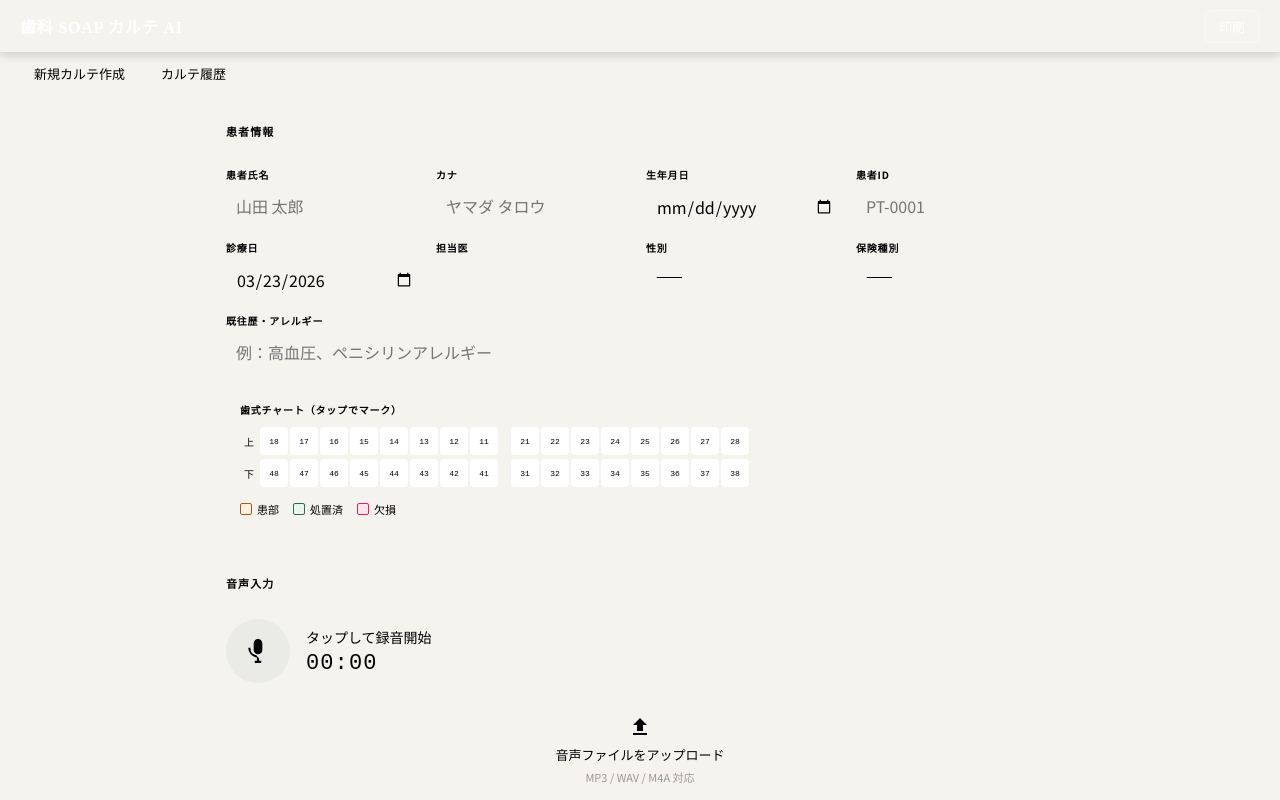
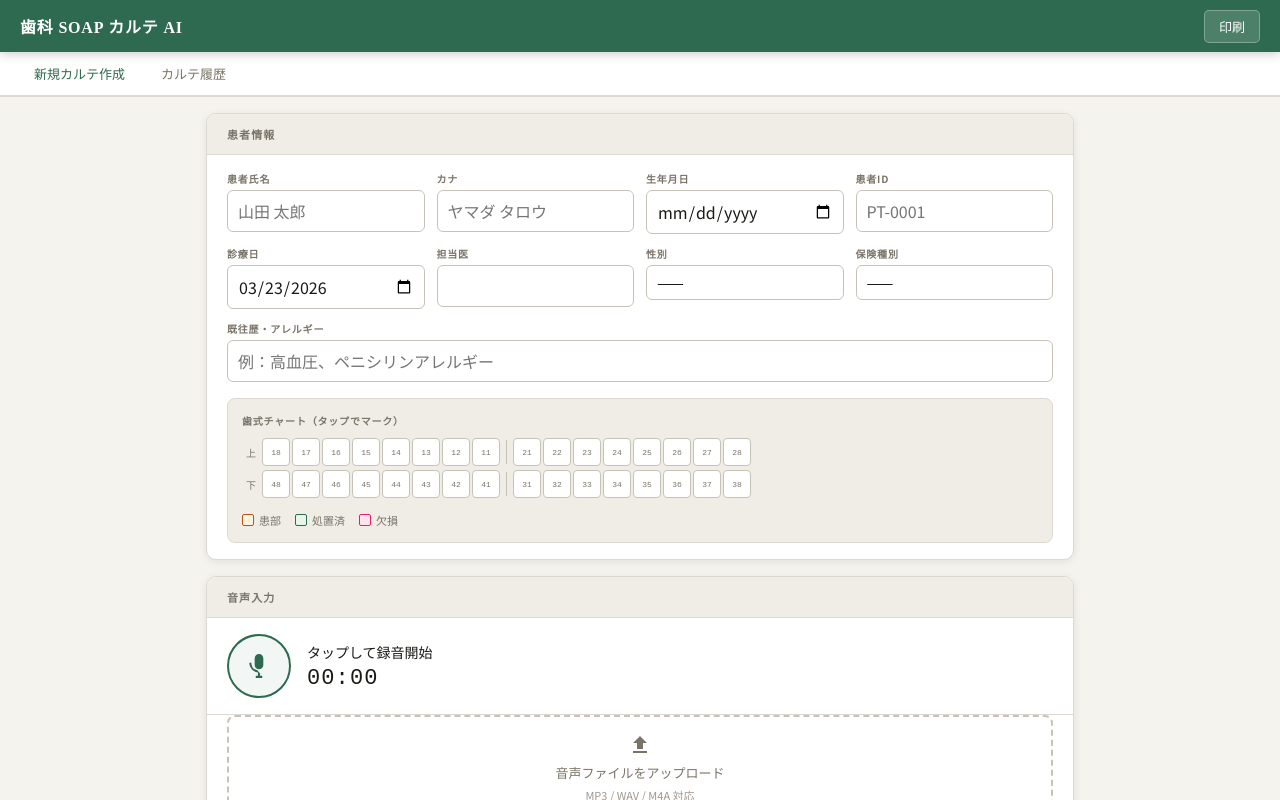
Before and after one commit to hidenorikokubo55-ops/soap-app1, a Next.js app: page / in a window 1280 px wide. Shown: the top 800 px of the page. Built offline with nearby package versions, Linux system fonts and the light colour scheme.

Commit message:
Update globals.css

```diff
--- a/styles/globals.css
+++ b/styles/globals.css
@@ -1,3 +1,16 @@
+:root {
+  --bg: #f5f3ee;
+  --surface: #ffffff;
+  --surface2: #f0ede6;
+  --border: #ddd9d0;
+  --border2: #c8c3b8;
+  --accent: #2d6a4f;
+  --text: #1a1916;
+  --text-muted: #7a7468;
+  --recording: #c62828;
+  --shadow: 0 2px 8px rgba(0,0,0,0.08);
+}
+
 html, body {
   padding: 0;
   margin: 0;
```
